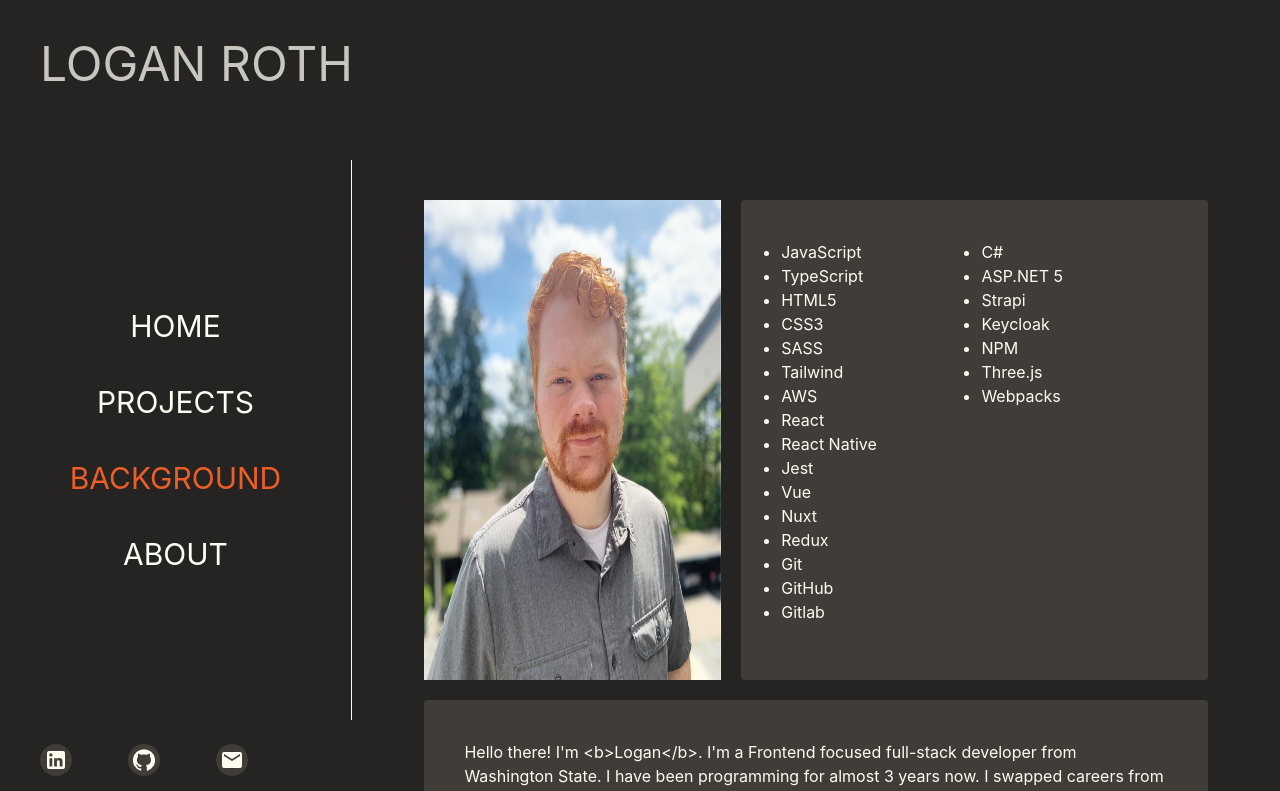
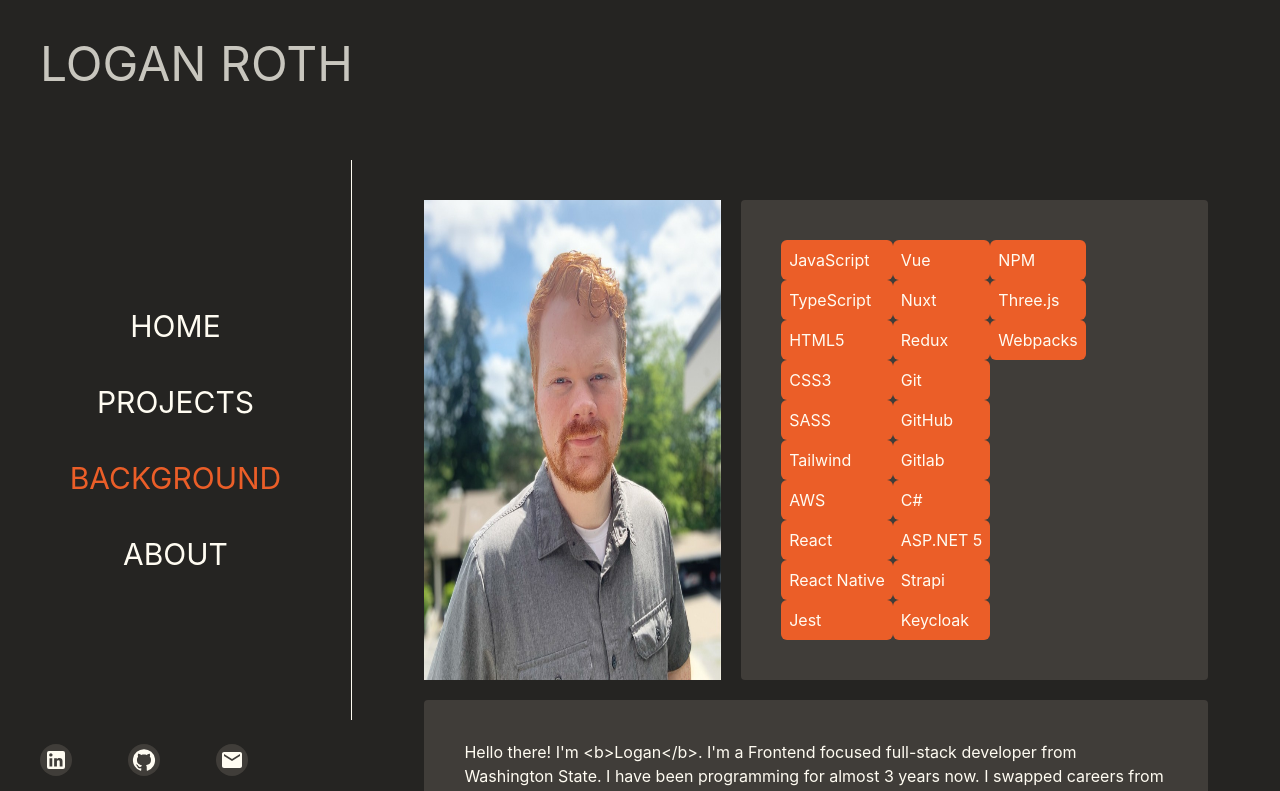
Before and after one commit to Lo-GR/portfolio2.0, a React (Create React App) app: page /background in a window 1280 px wide. Shown: the top 791 px of the page. Built offline with nearby package versions, Linux system fonts and the light colour scheme.

Commit message:
add pill

```diff
--- a/src/components/BackgroundWidgets/BackgroundSkills.tsx
+++ b/src/components/BackgroundWidgets/BackgroundSkills.tsx
@@ -1,4 +1,5 @@
 import classNames from 'classnames';
+import SkillPill from './SkillPill';
 
 interface BackgroundSkillsProps {
   skills: string[]
@@ -8,9 +9,9 @@ interface BackgroundSkillsProps {
 export default function BackgroundSkills({ skills, className }: BackgroundSkillsProps) {
   return (
     <div className={classNames(className, 'bg-dark-400 w-full h-full p-10 rounded')}>
-      <ul className="list-disc flex flex-col flex-wrap w-full h-full text-light-500">
-        {skills.map(skill => <li>{skill}</li>)}
-      </ul>
+      <div className="flex flex-col flex-wrap text-light-500">
+        {skills.map(skill => <SkillPill skill={skill} />)}
+      </div>
     </div>
   )
 }
--- /dev/null
+++ b/src/components/BackgroundWidgets/SkillPill.tsx
@@ -0,0 +1,10 @@
+import React from 'react'
+
+interface SkillPillProps {
+  skill: string
+}
+export default function SkillPill({ skill }: SkillPillProps) {
+  return (
+    <div className='p-2 rounded-md bg-highlight flex'>{skill}</div>
+  )
+}
```
